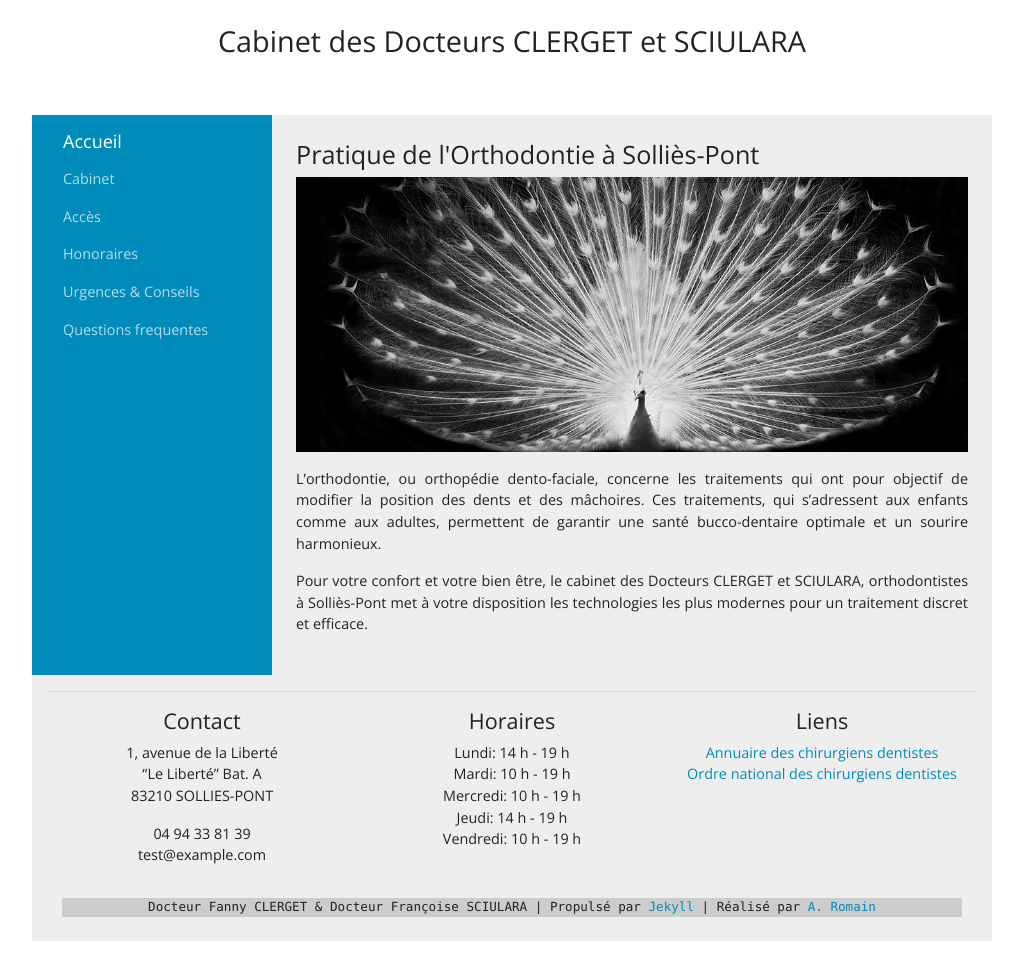
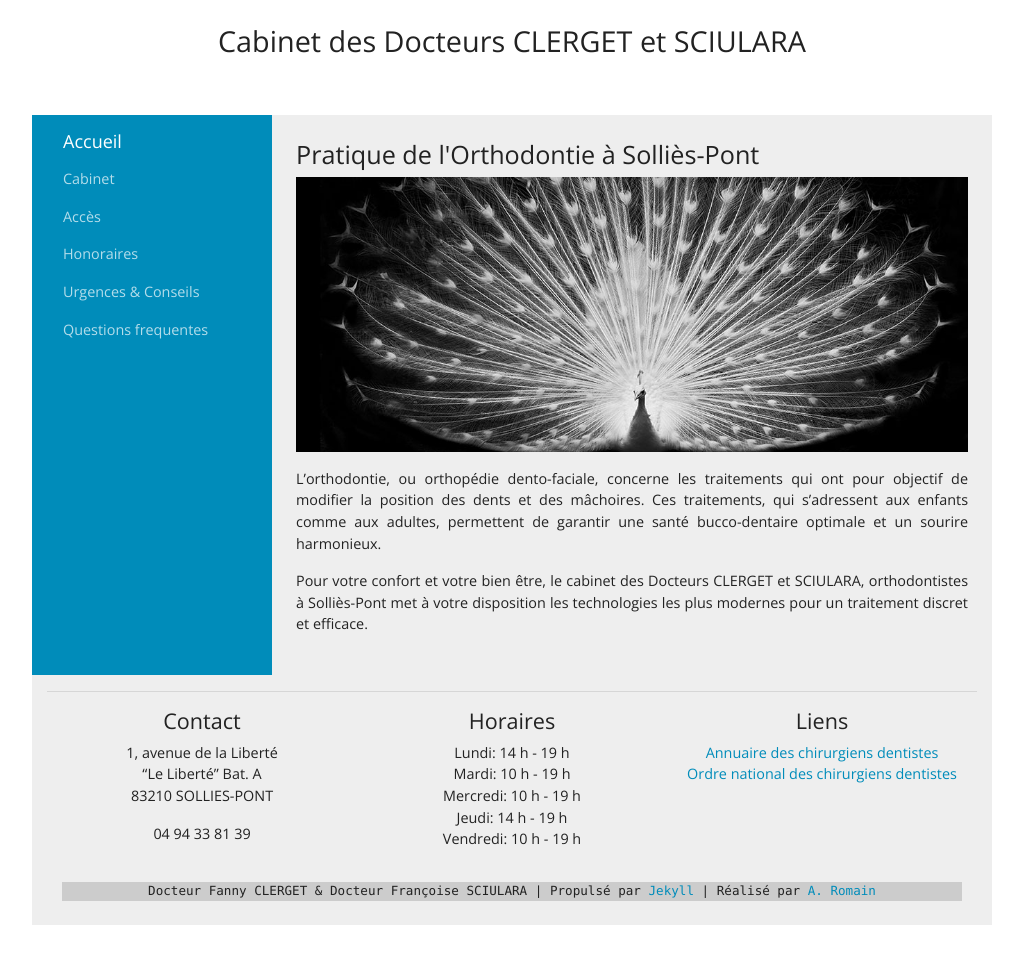
Before and after one commit to romarr/dr-fanny-clerget, a Jekyll site: the page built from index.md, in a window 1280 px wide. Shown: the whole page, without its empty margins (128-1151 px from the left). Built offline with Jekyll 4.4.1, drawn with Linux system fonts in a browser that asks for light colours.

Commit message:
Update contacts.yml

```diff
--- a/_data/contacts.yml
+++ b/_data/contacts.yml
@@ -3,7 +3,7 @@ address: |
   “Le Liberté” Bat. A
   83210 SOLLIES-PONT
 tel: 04 94 33 81 39
-email: test@example.com
+email: ""
 table: |
   Lundi: 14 h - 19 h
   Mardi: 10 h - 19 h
```
